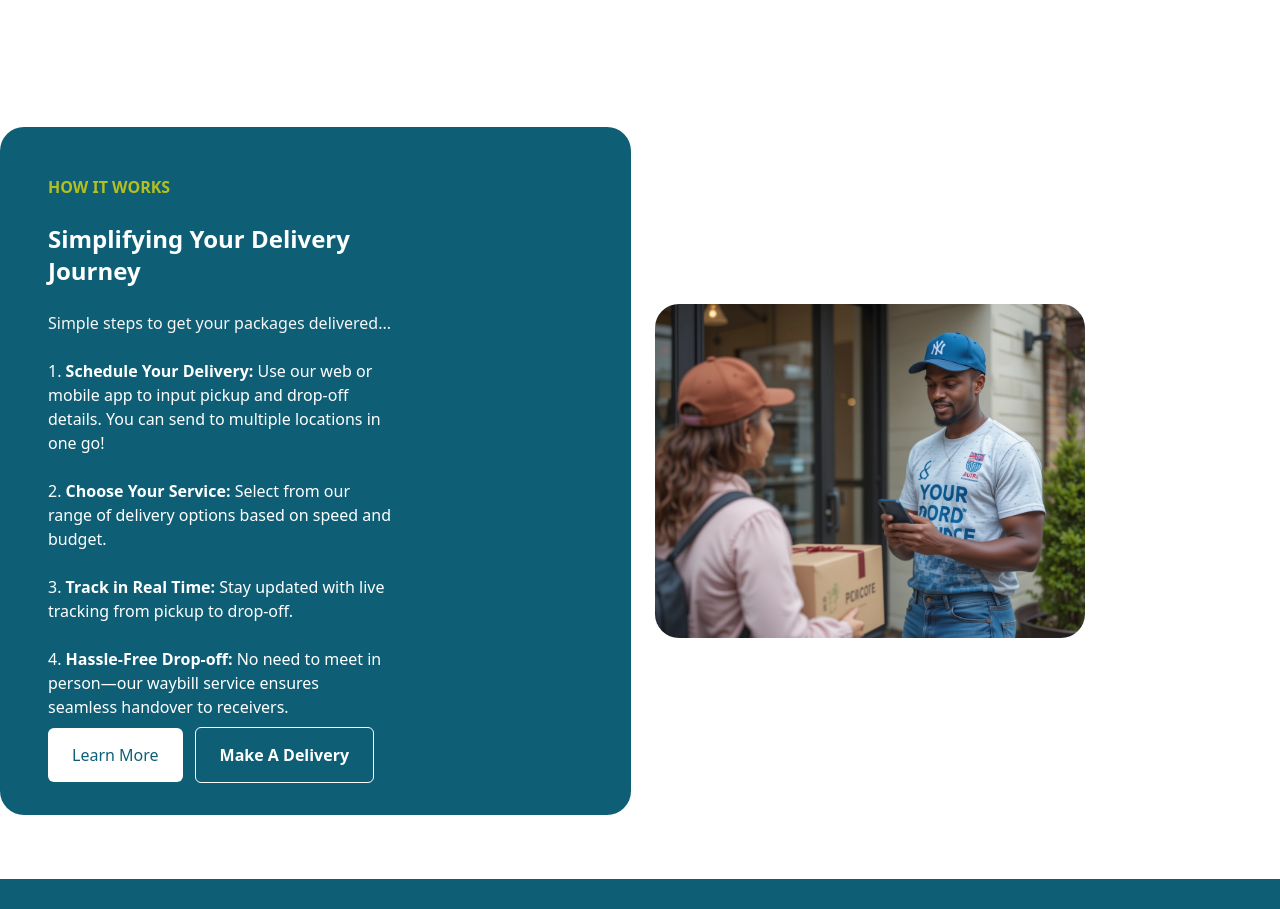
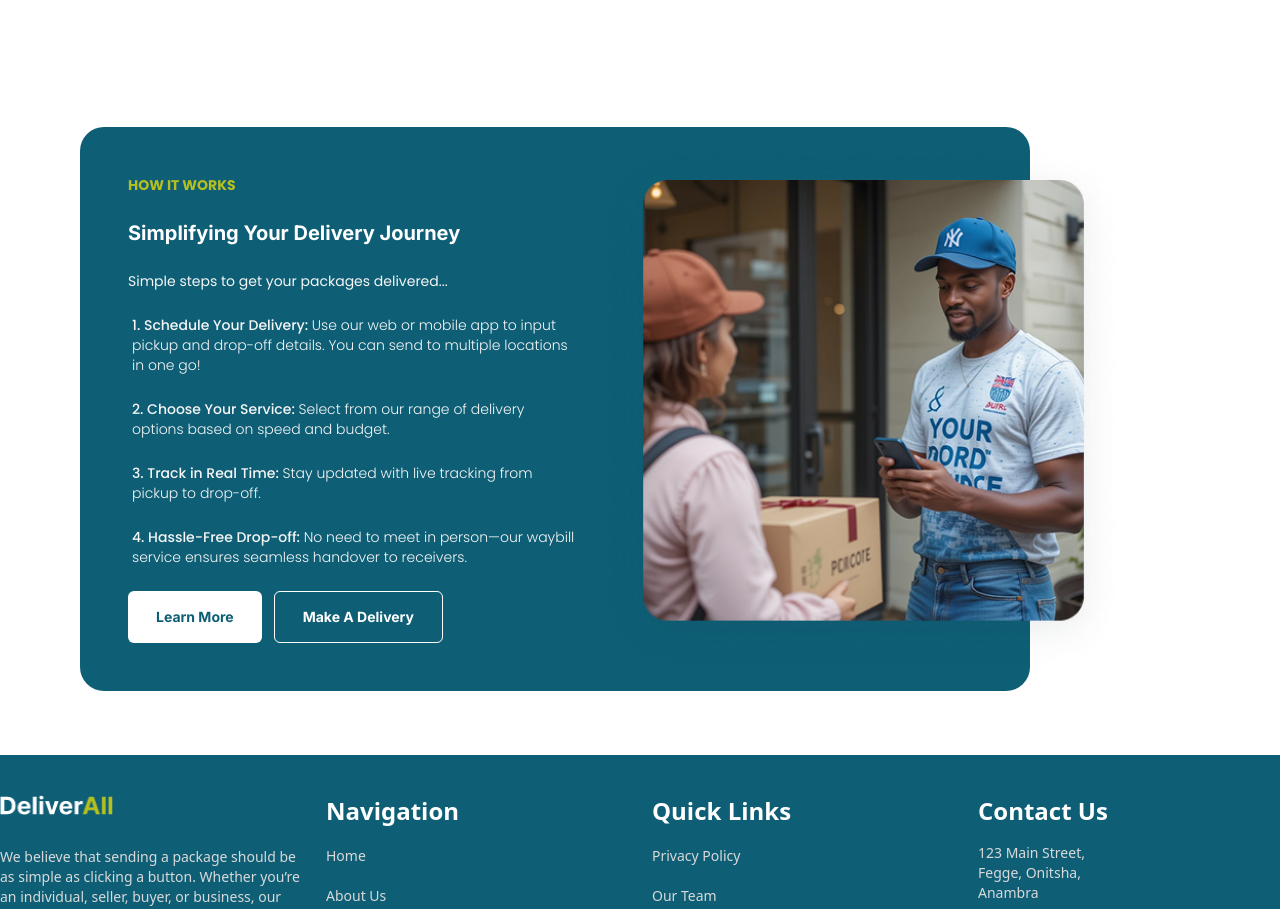
Before and after one commit to royal334/delivery-all-website, a Next.js app: page / in a window 1280 px wide. Shown: the part 1860-2769 px from the top of the page. Built offline with nearby package versions, Linux system fonts and the light colour scheme.

Commit message:
made changes to match the main branch

```diff
--- a/src/app/about/components/HowItWorks.tsx
+++ /dev/null
@@ -1,51 +0,0 @@
-import Image from 'next/image'
-import React from 'react'
-
-const HowItWorks = () => {
-  return (
-    <div className='container mx-auto py-16 px-6 lg:pl-20  w-full '>
-      <div className="flex  items-center relative w-full">
-        <div className="bg-bluish-green rounded-3xl p-12 lg:w-[950px] z-0">
-            <div className="lg:max-w-md">
-                <p className='text-sm font-bold text-bright-green font-poppins  '>how it works</p>
-                <p className='text-white font-bold font-inter text-xl pt-6'>Simplifying Your Delivery Journey</p>
-                <p className='text-sm text-[#F6F6F6] font-poppins pt-6'>Simple steps to get your packages delivered...</p>
-                <ul className="list-decimal list-inside pl-1 text-[#F6F6F6] font-poppins text-sm ">
-                    <li className="font-medium pt-6">
-                    Schedule Your Delivery: <span className='font-light'>Use our web or mobile app to input pickup and drop-off details. You can send to multiple locations in one go!</span>
-                    </li>
-                    <li className="font-medium pt-6">
-                    Choose Your Service: <span className='font-light'> Select from our range of delivery options based on speed and budget.</span>
-                    </li>
-                    <li className="font-medium pt-6">
-                    Track in Real Time: <span className='font-light'> Stay updated with live tracking from pickup to drop-off.</span>
-                    </li>
-                    <li className="font-medium pt-6">
-                    Hassle-Free Drop-off: <span className='font-light'> No need to meet in person—our waybill service ensures seamless handover to receivers.</span>
-                    </li>
-                </ul>
-               <div className="flex pt-6">
-               <button className='text-bluish-green capitalize font-inter text-sm font-bold  bg-[#FFFFFF] rounded-md py-4 px-7 mr-3 '>
-                Learn More</button>
-                <button className='text-white capitalize border border-[#FFFFFF] font-inter text-sm font-bold  bg-transparent  rounded-md py-2 px-7 '>
-                Make A Delivery</button>
-               </div>
-            </div>
-
-
-        </div>
-        <div className="absolute right-32 ">
-            <Image
-                src="/howItWorks.png"
-                alt="how it works"
-                className="object-contain"
-                height={429} width={529}
-            />
-            </div>
-
-      </div>
-    </div>
-  )
-}
-
-export default HowItWorks
--- a/src/app/about/page.tsx
+++ b/src/app/about/page.tsx
@@ -4,7 +4,7 @@ import Mission from './components/Mission'
 import Vission from './components/Vission'
 import Stats from '@/components/Stats'
 import WhyUs from './components/WhyUs'
-import HowItWorks from './components/HowItWorks'
+import HowItWorks from '../../components/HowItWorks'
 import Team from './components/Team'
 import PartnersCard from './components/PartnersCard'
 import Newletter from './components/Newletter'
--- a/src/components/Header.tsx
+++ b/src/components/Header.tsx
@@ -13,7 +13,7 @@ function Header() {
   }
 
   return (
-    <header className='container mx-auto p-4 my-2 flex items-center justify-between flex-wrap md:flex-nowrap'>
+    <header className='sticky top-0 container mx-auto p-4 my-2 flex items-center justify-between flex-wrap md:flex-nowrap'>
       <div className='w-full flex justify-between items-center md:w-auto'>
         <Image src='/DeliverAll@2x.png' alt='Delivery All' width={94} height={20} />
         <Image src='/icon-menu.png' alt="Menu button" className='md:hidden' width={36} height={36} onClick={toggleMenu} />
--- a/src/components/HowItWorks.tsx
+++ b/src/components/HowItWorks.tsx
@@ -1,40 +1,50 @@
+import Image from 'next/image'
 import React from 'react'
-import Image from 'next/image'
-import Link from 'next/link'
 
-function HowItWorks() {
+const HowItWorks = () => {
   return (
-    <section id='how-it-works' className=' '>
-          <div className='container mx-auto px-4 md:px-0 py-16'>
-               <div className='flex flex-col md:flex-row  justify-center gap-6'>
-
-                    <div className='bg-bluish-green px-6 py-12 md:pt-12 md:pl-12 md:pb-12 md:pr-[240px] rounded-3xl md:w-1/2'>
-                         <p className='text-bright-green uppercase mb-6 font-bold'>how it works</p>
-                         <h4 className='font-bold text-2xl text-white mb-6'>Simplifying Your Delivery Journey</h4>
-                         <p className='text-light-grey-2 mb-6'>Simple steps to get your packages delivered...</p>
-
-                         <ul className='flex flex-col gap-6 text-white'>
-                              <li>1.<span className="font-semibold"> Schedule Your Delivery:</span> Use our web or mobile app to input pickup and drop-off details. You can send to multiple locations in one go!</li>
-                              <li>2. <span className="font-semibold">Choose Your Service:</span> Select from our range of delivery options based on speed and budget.</li>
-                              <li>3. <span className="font-semibold">Track in Real Time:</span> Stay updated with live tracking from pickup to drop-off.</li>
-                              <li>4. <span className="font-semibold">Hassle-Free Drop-off: </span>No need to meet in person—our waybill service ensures seamless handover to receivers.</li>
-                         </ul>
-
-                         <div className='flex mt-6 gap-3'>
-                              <button><Link href='/about' className='text-bluish-green bg-white px-6 py-4 rounded-md'>Learn More</Link></button>
-                              <button className='text-center'><Link href='/' className='font-bold text-white rounded-md border border-white px-6 py-4 '>Make A Delivery</Link></button>
-
-                         </div>
-                    </div>
+    <div className='container mx-auto py-16 px-6 lg:pl-20  w-full '>
+      <div className="flex  items-center relative w-full">
+        <div className="bg-bluish-green rounded-3xl p-12 lg:w-[950px] z-0">
+            <div className="lg:max-w-md">
+                <p className='text-sm font-bold text-bright-green font-poppins uppercase '>how it works</p>
+                <p className='text-white font-bold font-inter text-xl pt-6'>Simplifying Your Delivery Journey</p>
+                <p className='text-sm text-[#F6F6F6] font-poppins pt-6'>Simple steps to get your packages delivered...</p>
+                <ul className="list-decimal list-inside pl-1 text-[#F6F6F6] font-poppins text-sm ">
+                    <li className="font-medium pt-6">
+                    Schedule Your Delivery: <span className='font-light'>Use our web or mobile app to input pickup and drop-off details. You can send to multiple locations in one go!</span>
+                    </li>
+                    <li className="font-medium pt-6">
+                    Choose Your Service: <span className='font-light'> Select from our range of delivery options based on speed and budget.</span>
+                    </li>
+                    <li className="font-medium pt-6">
+                    Track in Real Time: <span className='font-light'> Stay updated with live tracking from pickup to drop-off.</span>
+                    </li>
+                    <li className="font-medium pt-6">
+                    Hassle-Free Drop-off: <span className='font-light'> No need to meet in person—our waybill service ensures seamless handover to receivers.</span>
+                    </li>
+                </ul>
+               <div className="flex pt-6">
+               <button className='text-bluish-green capitalize font-inter text-sm font-bold  bg-[#FFFFFF] rounded-md py-4 px-7 mr-3 '>
+                Learn More</button>
+                <button className='text-white capitalize border border-[#FFFFFF] font-inter text-sm font-bold  bg-transparent  rounded-md py-2 px-7 '>
+                Make A Delivery</button>
+               </div>
+            </div>
 
 
-                    <div className='md:w-1/2 md:self-center '><Image src='/how-it-works.png' alt='people interacting' width={429.0322570800781} height={429.0322570800781} className='rounded-3xl' /></div>
+        </div>
+        <div className="absolute right-32 ">
+            <Image
+                src="/howItWorks.png"
+                alt="how it works"
+                className="object-contain"
+                height={429} width={529}
+            />
+            </div>
 
-
-               </div>
-
-          </div>
-    </section>
+      </div>
+    </div>
   )
 }
 
```
